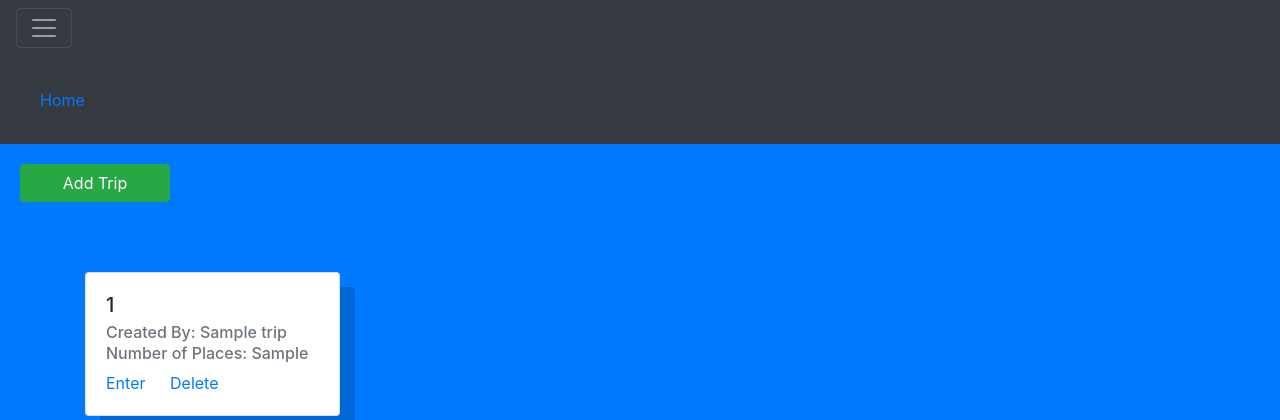
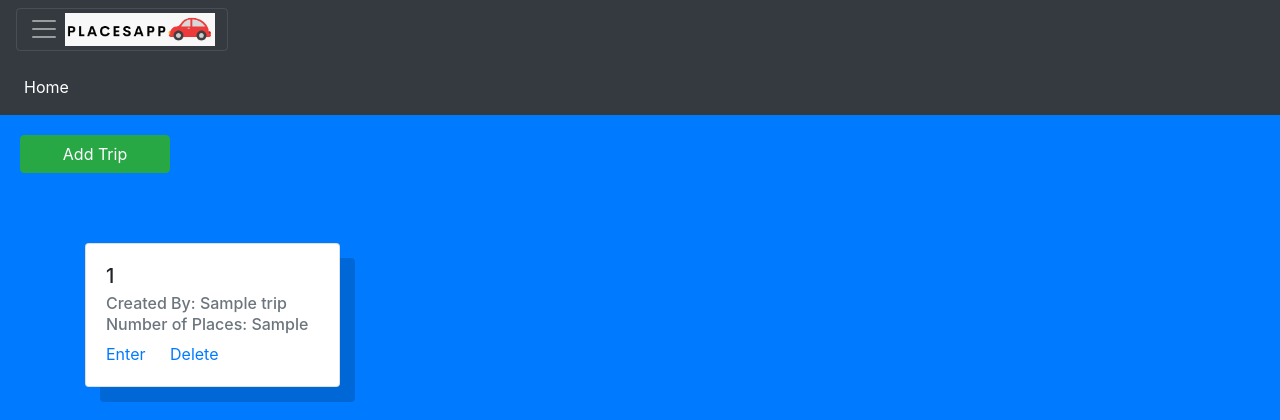
Before and after one commit to SamuelLee502278/placesapp, a Flask app: page / in a window 1280 px wide, after a click that opens the changed part. Shown: the top 420 px of the page. Run offline with Flask 2, Linux system fonts and the light colour scheme; tables that the repository leaves empty or names only in its code hold one stand-in row (values such as "Sample post"); some libraries are stand-ins or nearby versions.

Commit message:
Added logo

```diff
--- a/app.py
+++ b/app.py
@@ -60,15 +60,15 @@ def deletetripitem():
     database.deletenumitems(delete_item['tripname'])
     return "success"
 
-@app.route('/<string:address>/placedetail')
-def placedetail(address):
+@app.route('/<string:tripname>/<string:address>/placedetail')
+def placedetail(address, tripname):
     getplace = database.getindividualtrip(address)
     hours = json.loads(getplace[0][10])[0]
     if hours != 'N':
         hours_operation = utility.operation_hours(hours)
     else:
         hours_operation = 'None'
-    return render_template("place_detail.html", creds = creds.secret, place = getplace[0], hours = hours_operation)
+    return render_template("place_detail.html", creds = creds.secret, place = getplace[0], hours = hours_operation, tripname = tripname)
 
 if __name__=="__main__":
     app.run(debug=True)
--- a/static/home.css
+++ b/static/home.css
@@ -1,3 +1,15 @@
+body{
+    background-color: #007bff;
+}
+
+.container{
+    margin-top: 50px;
+}
+
+#navbar_title{
+    color: white;
+}
+
 #card{
     box-shadow: 15px 15px rgba(0,0,0,0.16);
 }
@@ -39,6 +51,6 @@
     transform: translate(-50%, -50%);
 }
 
-.container{
-    margin-top: 50px;
+#navbar{
+    background-color: #343a40;
 }
--- a/static/place_details.css
+++ b/static/place_details.css
@@ -8,9 +8,3 @@ h4{
 a{
     color:white;
 }
-#body{
-    position: absolute;
-    left: 50%;
-    top: 50%;
-    transform: translate(-50%, -50%);
-}
--- a/static/trip_details.css
+++ b/static/trip_details.css
@@ -1,3 +1,7 @@
+#navbar_title{
+    color: white;
+}
+
 #myInput {
 background-color: white;
 padding: 10px;
--- a/templates/home.html
+++ b/templates/home.html
@@ -17,31 +17,26 @@
     <!-- Latest compiled JavaScript -->
     <script src="https://maxcdn.bootstrapcdn.com/bootstrap/4.5.2/js/bootstrap.min.js"></script>
 
-    <style>
-        body{
-            background-color: #007bff;
-        }
-    </style>
-
     {% block header %}
     {% endblock %}
 </header>
 <body>
 
+{% block content %}
+
 <div class="pos-f-t">
     <nav class="navbar navbar-dark bg-dark">
       <button class="navbar-toggler" type="button" data-toggle="collapse" data-target="#navbarToggleExternalContent" aria-controls="navbarToggleExternalContent" aria-expanded="false" aria-label="Toggle navigation">
         <span class="navbar-toggler-icon"></span>
+        <span><img src="/static/car.png" style="width: 150px;"></span>
       </button>
     </nav>
     <div class="collapse" id="navbarToggleExternalContent">
-            <div class="bg-dark p-4">
-                <a class="nav-link" href="/">Home</a>
+        <div class="bg-dark p-2">
+            <a class="nav-link" id = "navbar_title" href="/">Home</a>
         </div>
     </div>
 </div>
-
-{% block content %}
 
 <button onclick = "addtrip()" type = "button" class="btn btn-success" id = "addtripbutton">Add Trip</button>
 
```
Also changed, not shown: templates/place_detail.html (+14 -1 lines), templates/trip_details.html (+14 -1 lines). Lines whose indentation alone changed are shown as unchanged.
